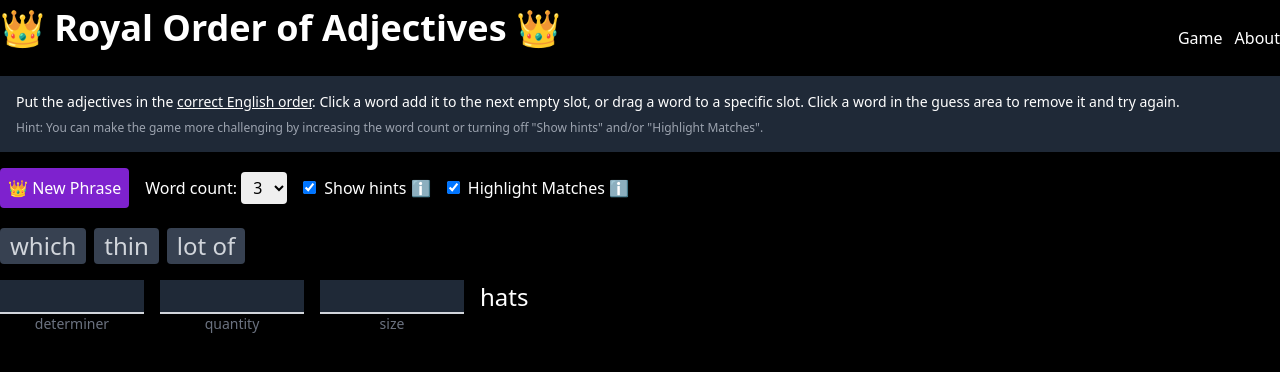
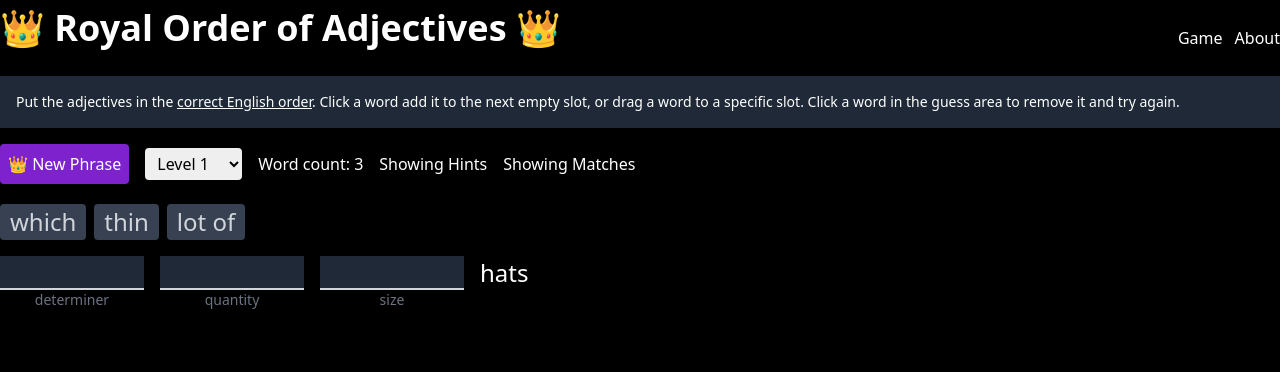
Before and after one commit to bbugh/royal-adjective-order-game, a Vue app: page / in a window 1280 px wide. Shown: the top 372 px of the page. Built offline with nearby package versions, Linux system fonts and the light colour scheme.

Commit message:
Add difficulty levels

```diff
--- a/src/stores/game.ts
+++ b/src/stores/game.ts
@@ -17,6 +17,8 @@ export const useGameStore = defineStore("game", () => {
 
   const adjectiveCategories = ref<string[]>([]);
   const adjectives = ref<string[]>([]);
+
+  const isHighestDifficulty = computed(() => difficulty.value === 9 && !showHints.value && !showSuccess.value);
 
   const newGame = () => {
     // const categories = ref([])
@@ -67,5 +69,6 @@ export const useGameStore = defineStore("game", () => {
     clearGuessSlot,
     showSuccess,
     hasGuessSlot,
+    isHighestDifficulty,
   };
 });
--- a/src/views/HomeView.vue
+++ b/src/views/HomeView.vue
@@ -1,6 +1,7 @@
 <script setup lang="ts">
 import WordBox from "@/components/WordBox.vue";
 import { useGameStore } from "@/stores/game";
+import { computed, ref, watch } from "vue";
 
 const store = useGameStore();
 store.newGame();
@@ -46,6 +47,53 @@ function setNextGuessSlot(adjective: string) {
     store.setGuessSlot(index, adjective);
   }
 }
+
+const difficultyLevels = [
+  { words: 2, hints: true, matches: true },
+  { words: 3, hints: true, matches: true },
+
+  { words: 4, hints: true, matches: true },
+  { words: 4, hints: false, matches: true },
+  { words: 4, hints: false, matches: false },
+
+  { words: 5, hints: true, matches: true },
+  { words: 5, hints: false, matches: true },
+  { words: 5, hints: false, matches: false },
+
+  { words: 6, hints: true, matches: true },
+  { words: 6, hints: false, matches: true },
+  { words: 6, hints: false, matches: false },
+
+  { words: 7, hints: false, matches: false },
+  { words: 8, hints: false, matches: false },
+  { words: 9, hints: false, matches: false },
+];
+
+const difficultyLevel = ref<number>(1);
+
+const isCustomDifficulty = computed(() => difficultyLevel.value === -1);
+
+watch(difficultyLevel, (value, oldValue) => {
+  if (value === oldValue) return;
+
+  if (value !== -1) {
+    updateDifficultyLevel();
+  }
+});
+
+function updateDifficultyLevel() {
+  store.difficulty = difficultyLevels[difficultyLevel.value].words;
+  store.showHints = difficultyLevels[difficultyLevel.value].hints;
+  store.showSuccess = difficultyLevels[difficultyLevel.value].matches;
+  store.newGame();
+}
+
+function increaseDifficultyLevel() {
+  difficultyLevel.value = Math.min(
+    difficultyLevel.value + 1,
+    difficultyLevels.length - 1,
+  );
+}
 </script>
 
 <template>
@@ -59,11 +107,6 @@ function setNextGuessSlot(adjective: string) {
         >correct English order</a
       >. Click a word add it to the next empty slot, or drag a word to a
       specific slot. Click a word in the guess area to remove it and try again.
-
-      <div class="mt-2 text-xs text-gray-400">
-        Hint: You can make the game more challenging by increasing the word
-        count or turning off "Show hints" and/or "Highlight Matches".
-      </div>
     </div>
 
     <div class="inline-flex flex-row items-center gap-4 mb-5 rounded">
@@ -75,6 +118,15 @@ function setNextGuessSlot(adjective: string) {
       </button>
 
       <div>
+        <select v-model="difficultyLevel" class="px-2 py-1 text-black rounded">
+          <option v-for="(level, i) in difficultyLevels" :key="i" :value="i">
+            Level {{ i }}
+          </option>
+          <option :value="-1">Custom</option>
+        </select>
+      </div>
+
+      <div v-if="isCustomDifficulty">
         Word count:
         <select
           class="px-2 py-1 text-black rounded"
@@ -85,8 +137,9 @@ function setNextGuessSlot(adjective: string) {
           </option>
         </select>
       </div>
+      <div v-else>Word count: {{ store.difficulty }}</div>
 
-      <div>
+      <div v-if="isCustomDifficulty">
         <input
           id="showHints"
           v-model="store.showHints"
@@ -101,8 +154,9 @@ function setNextGuessSlot(adjective: string) {
           Show hints ℹ️
         </label>
       </div>
+      <div v-else>{{ store.showHints ? "Showing Hints" : "No Hints" }}</div>
 
-      <div>
+      <div v-if="isCustomDifficulty">
         <input
           id="showSuccess"
           v-model="store.showSuccess"
@@ -117,15 +171,10 @@ function setNextGuessSlot(adjective: string) {
           Highlight Matches ℹ️
         </label>
       </div>
+      <div v-else>
+        {{ store.showSuccess ? "Showing Matches" : "No Matches" }}
       </div>
-
-    <!-- <div class="flex flex-col gap-3 mb-5">
-      <div>adjectiveCategories: {{ store.adjectiveCategories }}</div>
-      <div>guessSlots: {{ store.guessSlots }}</div>
-
-      <div>correctAdjectives: {{ store.correctAdjectives }}</div>
-      <div>adjectives: {{ store.adjectives }}</div>
-    </div> -->
+    </div>
 
     <div class="mb-4 text-2xl">
       <WordBox
@@ -178,21 +227,44 @@ function setNextGuessSlot(adjective: string) {
       </div>
     </div>
 
-    <div
-      v-if="store.allGuessesSelected"
-      :class="[
-        'mt-5',
-        store.guessIsCorrect ? 'text-green-500' : 'text-red-500',
-      ]"
-    >
+    <div v-if="store.allGuessesSelected" class="mt-5">
+      <div v-if="!store.guessIsCorrect" class="text-red-500">Incorrect!</div>
+
+      <div v-else class="text-green-500">
         {{ store.guessIsCorrect ? "Very good, your highness!" : "Incorrect" }}
+
+        <span v-if="store.isHighestDifficulty">
+          You won on the maximum difficulty level! 🎉 You're a real royal
+          wordsmith!
+        </span>
+
+        <div class="mt-4">
+          <span>
             <button
               v-if="store.guessIsCorrect"
-        class="underline"
+              class="p-2 text-white bg-purple-700 rounded"
               @click="store.newGame"
             >
-        Play again
+              👑 Play
+              <span v-if="!isCustomDifficulty"
+                >level {{ difficultyLevel }}</span
+              >
+              again
             </button>
+          </span>
+
+          <span v-if="!store.isHighestDifficulty">
+            or
+            <button
+              v-if="store.guessIsCorrect"
+              class="p-2 text-white bg-red-700 rounded"
+              @click="increaseDifficultyLevel()"
+            >
+              💀 Try level {{ difficultyLevel + 1 }}
+            </button>
+          </span>
+        </div>
+      </div>
     </div>
   </main>
 </template>
```
Lines whose indentation alone changed are shown as unchanged.
